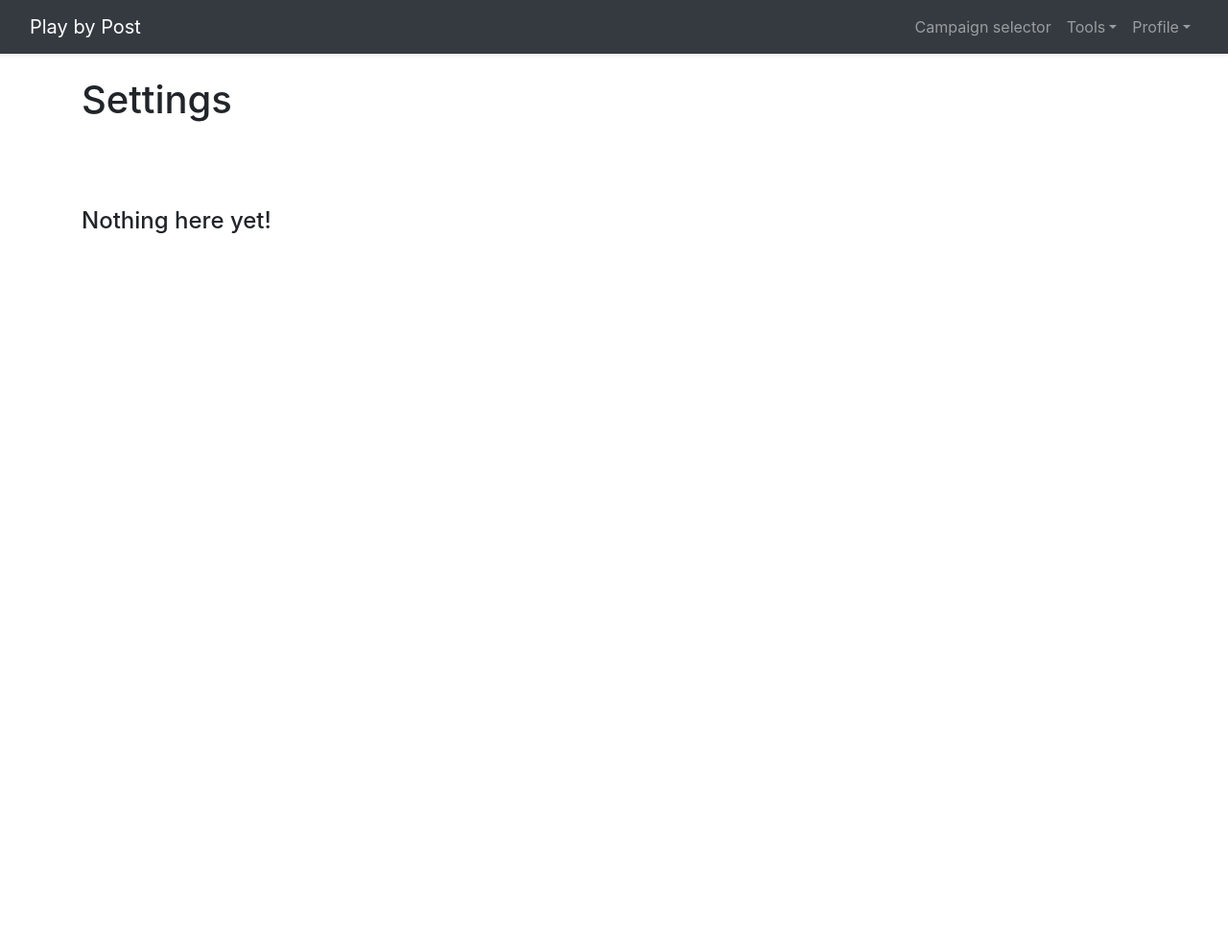
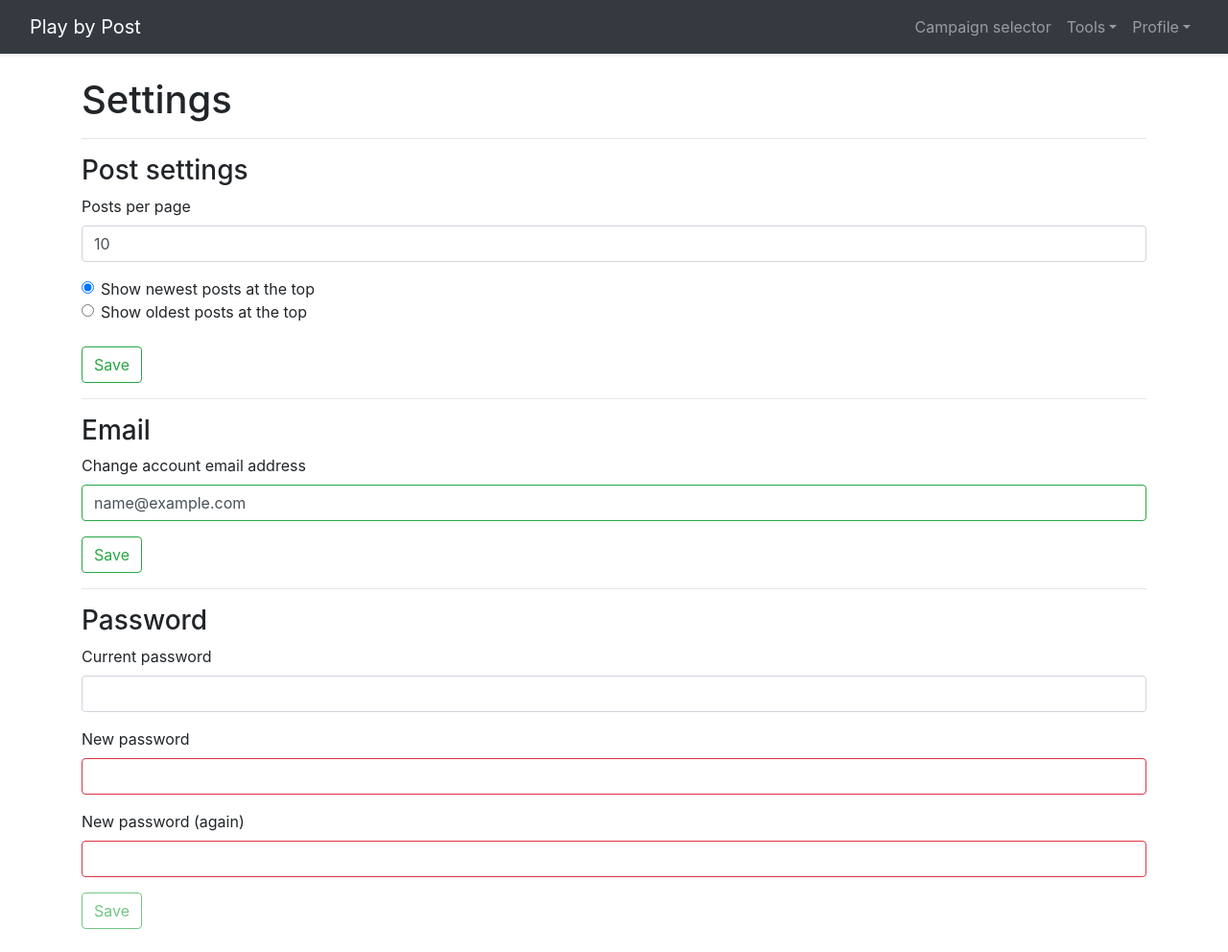
Before and after one commit to Celeo/PlayByPost, a Flask app: page /profile/settings in a window 1280 px wide. Shown: the whole page at 96% size. Before the commit the page ends 243 px from the top, so only its background shows below. Run offline with Flask 2, Linux system fonts and the light colour scheme; a user stored in the database is signed in; tables that the repository leaves empty hold one stand-in row (values such as "Sample post"); parts of the project's set-up code (start-up, migrations or seed data) failed here and were passed over; some libraries are stand-ins or nearby versions.

Commit message:
Profile settings

```diff
--- a/pbp/app.py
+++ b/pbp/app.py
@@ -1,3 +1,5 @@
+import os
+
 from flask import Flask, render_template
 from flask_login import LoginManager
 
@@ -16,6 +18,8 @@ login_manager = LoginManager()
 login_manager.init_app(app)
 login_manager.login_view = 'base.profile_login'
 login_manager.login_message_category = 'error'
+
+app.jinja_env.globals['FLASK_ENV'] = os.getenv('FLASK_ENV', 'production')
 
 
 @login_manager.user_loader
--- a/pbp/blueprint.py
+++ b/pbp/blueprint.py
@@ -45,6 +45,7 @@ def campaigns():
 
 
 @blueprint.route('/campaigns/create', methods=['GET', 'POST'])
+@login_required
 def campaign_create():
     if request.method == 'POST':
         new_campaign = Campaign(
@@ -93,6 +94,7 @@ def campaign_info(campaign_id):
 
 
 @blueprint.route('/campaign/<int:campaign_id>/new_post', methods=['POST'])
+@login_required
 def campaign_new_post(campaign_id):
     campaign = Campaign.query.get(campaign_id)
     if not campaign:
@@ -119,6 +121,7 @@ def campaign_new_post(campaign_id):
 
 
 @blueprint.route('/campaign/<int:campaign_id>/roll', methods=['GET', 'POST'])
+@login_required
 def campaign_rolls(campaign_id):
     campaign = Campaign.query.get(campaign_id)
     if not campaign:
@@ -138,6 +141,7 @@ def campaign_rolls(campaign_id):
 
 
 @blueprint.route('/post/<int:post_id>/edit', methods=['GET', 'POST'])
+@login_required
 def campaign_edit_post(post_id):
     post = Post.query.get(post_id)
     if not post:
@@ -159,6 +163,7 @@ def campaign_edit_post(post_id):
 
 
 @blueprint.route('/campaign/<int:campaign_id>/join', methods=['GET', 'POST'])
+@login_required
 def campaign_join(campaign_id):
     campaign = Campaign.query.get(campaign_id)
     if not current_user.should_show_join_link(campaign):
@@ -225,11 +230,12 @@ def profile_register():
         db.session.commit()
         flash('Login successful')
         login_user(new_user, remember=True)
-        return redirect(url_for('.profile_settings'))
+        return redirect(url_for('.campaigns'))
     return render_template('register.jinja2')
 
 
 @blueprint.route('/profile/characters', methods=['GET', 'POST'])
+@login_required
 def profile_characters():
     if request.method == 'POST':
         form_field = request.form.get('field')
@@ -288,7 +294,45 @@ def profile_characters():
 @login_required
 def profile_settings():
     if request.method == 'POST':
-        return 'TODO'
+        settings_type = request.form['settings_type']
+        if settings_type == 'posts':
+            current_user.posts_per_page = request.form['posts_per_page']
+            current_user.posts_newest_first = request.form['posts_newest_first'] == 'newest'
+            db.session.commit()
+            flash('Settings saved')
+            return redirect(url_for('base.profile_settings'))
+        elif settings_type == 'email':
+            new_email = request.form['email']
+            if current_user.email == new_email:
+                flash('That\'s already your email', 'error')
+                return redirect(url_for('base.profile_settings'))
+            if User.query.filter_by(email=new_email).first():
+                flash('Email already in use', 'error')
+                return redirect(url_for('base.profile_settings'))
+            if re.match(r'.+@(?:.+){2,}\.(?:.+){2,}', new_email):
+                current_user.email = new_email
+                db.session.commit()
+                flash('Settings saved')
+            else:
+                flash('Email does meet basic requirements', 'error')
+            return redirect(url_for('base.profile_settings'))
+        elif settings_type == 'password':
+            if not current_user.check_password(request.form['old_password']):
+                flash('Incorrect current password', 'error')
+                return redirect(url_for('base.profile_settings'))
+            if not request.form['new_password'] == request.form['new_password_confirm']:
+                flash('New passwords don\'t match', 'error')
+                return redirect(url_for('base.profile_settings'))
+            if not len(request.form['new_password']) > 5:
+                flash('Password must be at least 5 characters long', 'error')
+                return redirect(url_for('base.profile_settings'))
+            current_user.set_password(request.form['new_password'])
+            db.session.commit()
+            flash('New password saved')
+            return redirect(url_for('base.profile_settings'))
+        else:
+            flash('Unknown setting value', 'error')
+            return redirect(url_for('base.profile_settings'))
     return render_template('profile_settings.jinja2')
 
 
--- a/pbp/models.py
+++ b/pbp/models.py
@@ -20,10 +20,12 @@ class User(db.Model):
 
     id = db.Column(db.Integer, primary_key=True)
     email = db.Column(db.String(200), unique=True)
-    password = db.Column(db.String)
+    password = db.Column(db.String(500))
     date_joined = db.Column(db.DateTime)
     is_banned = db.Column(db.Boolean, default=False)
     is_admin = db.Column(db.Boolean, default=False)
+    posts_per_page = db.Column(db.Integer, default=20, nullable=False)
+    posts_newest_first = db.Column(db.Boolean, default=True, nullable=False)
 
     @property
     def is_authenticated(self):
@@ -83,7 +85,7 @@ class Campaign(db.Model):
     creator_user_id = db.Column(db.Integer, db.ForeignKey('users.id'), nullable=False)
     dm_character_id = db.Column(db.Integer, db.ForeignKey('characters.id'))
     name = db.Column(db.String(100), nullable=False)
-    description = db.Column(db.String)
+    description = db.Column(db.String(5000))
     date_created = db.Column(db.DateTime)
     is_locked = db.Column(db.Boolean, default=False)
     is_posts_public = db.Column(db.Boolean, default=True)
@@ -135,7 +137,7 @@ class Post(db.Model):
     campaign_id = db.Column(db.Integer, db.ForeignKey('campaigns.id'), nullable=False)
     date = db.Column(db.DateTime)
     tag = db.Column(db.String(100))
-    content = db.Column(db.String)
+    content = db.Column(db.String(10000))
 
     character = db.relationship('Character', backref=db.backref('posts', lazy=True))
     campaign = db.relationship('Campaign', backref=db.backref('posts', lazy=True))
--- a/pbp/templates/base.jinja2
+++ b/pbp/templates/base.jinja2
@@ -76,7 +76,11 @@
 
   <script src="https://cdnjs.cloudflare.com/ajax/libs/popper.js/1.14.3/umd/popper.min.js" integrity="sha384-ZMP7rVo3mIykV+2+9J3UJ46jBk0WLaUAdn689aCwoqbBJiSnjAK/l8WvCWPIPm49" crossorigin="anonymous"></script>
   <script src="https://stackpath.bootstrapcdn.com/bootstrap/4.1.3/js/bootstrap.min.js" integrity="sha384-ChfqqxuZUCnJSK3+MXmPNIyE6ZbWh2IMqE241rYiqJxyMiZ6OW/JmZQ5stwEULTy" crossorigin="anonymous"></script>
-  <script src="https://vuejs.org/js/vue.min.js"></script>
+  {% if FLASK_ENV == 'development' %}
+    <script src="https://vuejs.org/js/vue.js"></script>
+  {% else %}
+    <script src="https://vuejs.org/js/vue.min.js"></script>
+  {% endif %}
   <script src="{{ url_for('static', filename='index.dist.js') }}"></script>
   <script>
     $(function () {
--- a/pbp/templates/campaign_posts.jinja2
+++ b/pbp/templates/campaign_posts.jinja2
@@ -15,7 +15,7 @@
       {% endif %}
       <a href="{{ url_for('base.campaign_info', campaign_id=campaign.id) }}" class='btn btn-outline-primary'>Info</a>
       {% if current_user.is_authenticated and current_user.is_dm_to_campaign(campaign) %}
-        <a href="#" class="btn btn-outline-secondary" data-toggle="tooltip" data-placement="bottom" title="Not yet enabled" disabled>DM controls</a>
+        <a href="#" class="btn btn-outline-secondary" data-toggle="tooltip" data-placement="bottom" title="Not yet enabled" disabled>DM controls</a> {# TODO implement #}
       {% endif %}
     </div>
   </div>
--- a/pbp/templates/campaigns.jinja2
+++ b/pbp/templates/campaigns.jinja2
@@ -6,7 +6,9 @@
   <div class="clearfix">
     <h1 class="float-left">Campaigns</h1>
     <div class="float-right">
-      <a href="{{ url_for('base.campaign_create') }}" class="btn btn-outline-success">Create</a>
+      {% if current_user.is_authenticated %}
+        <a href="{{ url_for('base.campaign_create') }}" class="btn btn-outline-success">Create</a>
+      {% endif %}
     </div>
   </div>
   <br>
--- a/pbp/templates/profile_settings.jinja2
+++ b/pbp/templates/profile_settings.jinja2
@@ -4,8 +4,91 @@
 
 <div class="container">
   <h1>Settings</h1>
-  <div style="padding-bottom: 5rem;"></div>
-  <h4>Nothing here yet!</h4>
+  <hr>
+  <h3>Post settings</h3>
+  <form action="{{ url_for('base.profile_settings') }}" method="POST">
+    <input type="hidden" name="settings_type" value="posts">
+    <div class="form-group">
+      <label for="posts_per_page">Posts per page</label>
+      <input type="number" class="form-control" name="posts_per_page" min="1" max="100" value="{{ current_user.posts_per_page }}">
+    </div>
+    <div class="form-check">
+      <input type="radio" class="form-check-input" name="posts_newest_first" value="newest" id="pnf_n"{% if current_user.posts_newest_first %} checked{% endif %}>
+      <label for="pnf_n" class="form-check-label">Show newest posts at the top</label>
+    </div>
+    <div class="form-check">
+      <input type="radio" class="form-check-input" name="posts_newest_first" value="oldest" id="pnf_o"{% if not current_user.posts_newest_first %} checked{% endif %}>
+      <label for="pnf_o" class="form-check-label">Show oldest posts at the top</label>
+    </div>
+    <br>
+    <button class="btn btn-outline-success">Save</button>
+  </form>
+  <hr>
+  <h3>Email</h3>
+  <form action="{{ url_for('base.profile_settings') }}" method="POST" id="form-email">
+    <input type="hidden" name="settings_type" value="email">
+    <div class="form-group">
+      <label for="email">Change account email address</label>
+      <input type="text" :class="{'form-control': true, 'is-valid': validEmail, 'is-invalid': !validEmail}" name="email" v-model="email">
+    </div>
+    <button class="btn btn-outline-success" :disabled="!validEmail">Save</button>
+  </form>
+  <hr>
+  <h3>Password</h3>
+  <form action="{{ url_for('base.profile_settings') }}" method="POST" id="form-password">
+    <input type="hidden" name="settings_type" value="password">
+    <div class="form-group">
+      <label for="old_password">Current password</label>
+      <input type="password" :class="{'form-control': true}" name="old_password" v-model="currentPassword">
+    </div>
+    <div class="form-group">
+      <label for="old_password">New password</label>
+      <input type="password" :class="{'form-control': true, 'is-valid': validNew, 'is-invalid': !validNew}" name="new_password" v-model="newPassword">
+    </div>
+    <div class="form-group">
+      <label for="old_password">New password (again)</label>
+      <input type="password" :class="{'form-control': true, 'is-valid': validConfirm, 'is-invalid': !validConfirm}" name="new_password_confirm" v-model="confirmPassword">
+    </div>
+    <button class="btn btn-outline-success" :disabled="!validInput">Save</button>
+  </form>
 </div>
 
+<script>
+  $(document).ready(() => {
+    new window.Vue({
+      el: '#form-password',
+      data: {
+        currentPassword: '',
+        newPassword: '',
+        confirmPassword: ''
+      },
+      computed: {
+        validOld () {
+          return this.currentPassword.length > 0
+        },
+        validNew () {
+          return this.newPassword.length > 5
+        },
+        validConfirm () {
+          return this.confirmPassword.length > 5 && this.newPassword === this.confirmPassword
+        },
+        validInput () {
+          return this.validOld && this.validNew && this.validConfirm
+        }
+      }
+    })
+    new window.Vue({
+      el: '#form-email',
+      data: {
+        email: `{{ current_user.email }}`
+      },
+      computed: {
+        validEmail () {
+          return /.+@(?:.+){2,}\.(?:.+){2,}/.test(this.email)
+        }
+      }
+    })
+  })
+</script>
+
 {% endblock %}
```
Also changed, not shown: pbp/templates/register.jinja2 (+7 -7 lines), 1 other file.
